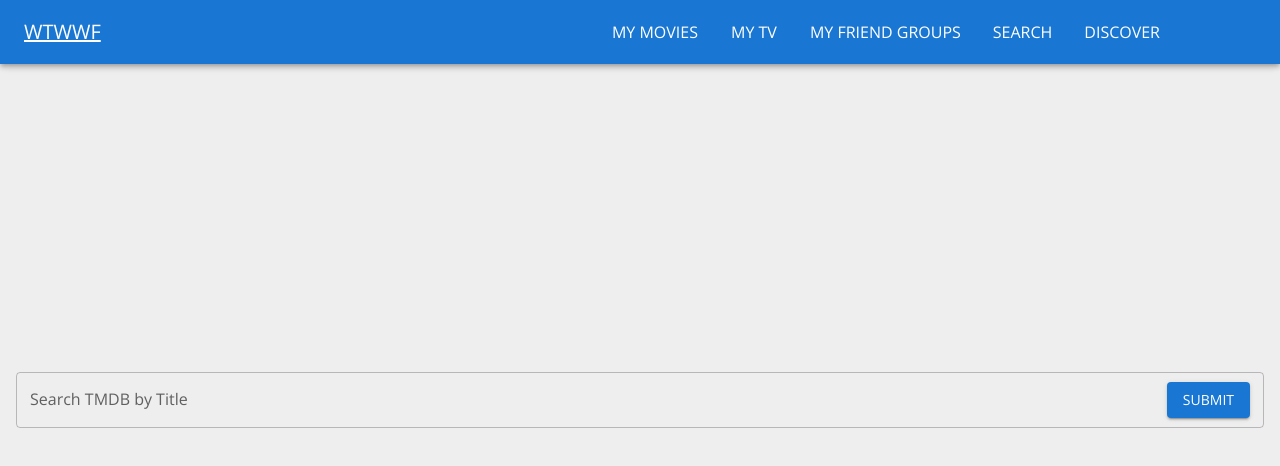
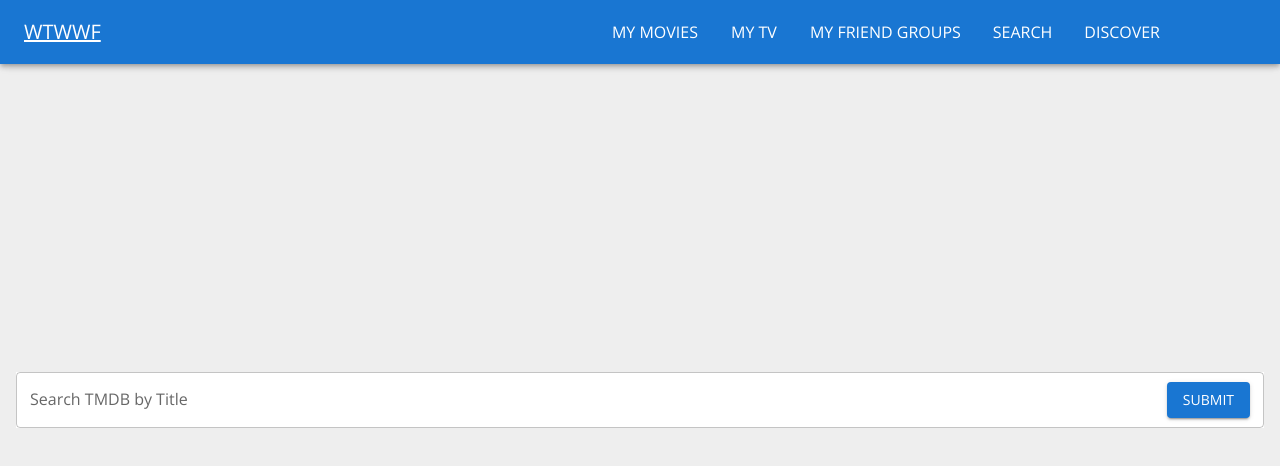
Before and after one commit to JohnFlorkey/wtwwf_frontend, a React (Create React App) app: page /search/tv in a window 1280 px wide. Shown: the top 466 px of the page. Built offline with nearby package versions, Linux system fonts and the light colour scheme; no server answers.

Commit message:
Change text field backgrounds to white

```diff
--- a/src/components/ItemFilter.js
+++ b/src/components/ItemFilter.js
@@ -68,6 +68,7 @@ function ItemFilter({ items, userMediaList = [], friendGroupID = 0 }) {
           label="Filter by title, genre, keyword, overview, or watch provider"
           name="term"
           onChange={handleFormChange}
+          sx={{ backgroundColor: "#fff" }}
           value={formData.term}
         />
       </Box>
--- a/src/components/SearchForm.js
+++ b/src/components/SearchForm.js
@@ -42,9 +42,10 @@ function SearchForm({ type }) {
           }}
           label="Search TMDB by Title"
           name="title"
+          onChange={handleFormChange}
+          sx={{ backgroundColor: "#fff" }}
           value={formData.title}
           variant="outlined"
-          onChange={handleFormChange}
         />
       </Box>
     </form>
```
